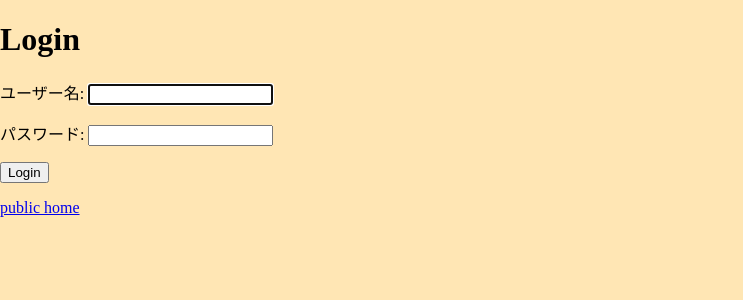
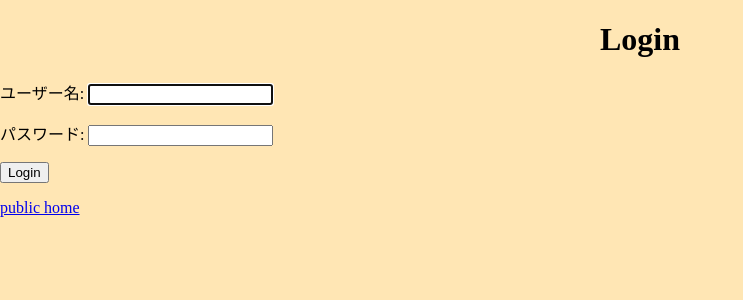
Before and after one commit to s1f10210155/ex4_group11, a Django app: page /accounts/login/ in a window 1280 px wide. Shown: the top 300 px of the page, without its empty margins (0-743 px from the left). Run offline with Django 4.2, Linux system fonts and the light colour scheme.

Commit message:
Update login.html

```diff
--- a/django/accounts/templates/registration/login.html
+++ b/django/accounts/templates/registration/login.html
@@ -7,7 +7,7 @@
   </head>
 
   <body style="background-color: #ffe6b4; margin: auto;">
-    <h1>Login</h1>
+    <h1 style="text-align: center;">Login</h1>
 {% if form.errors %}
 <p>Your username and password didn't match. Please try again.</p>
 {% endif %}
```
